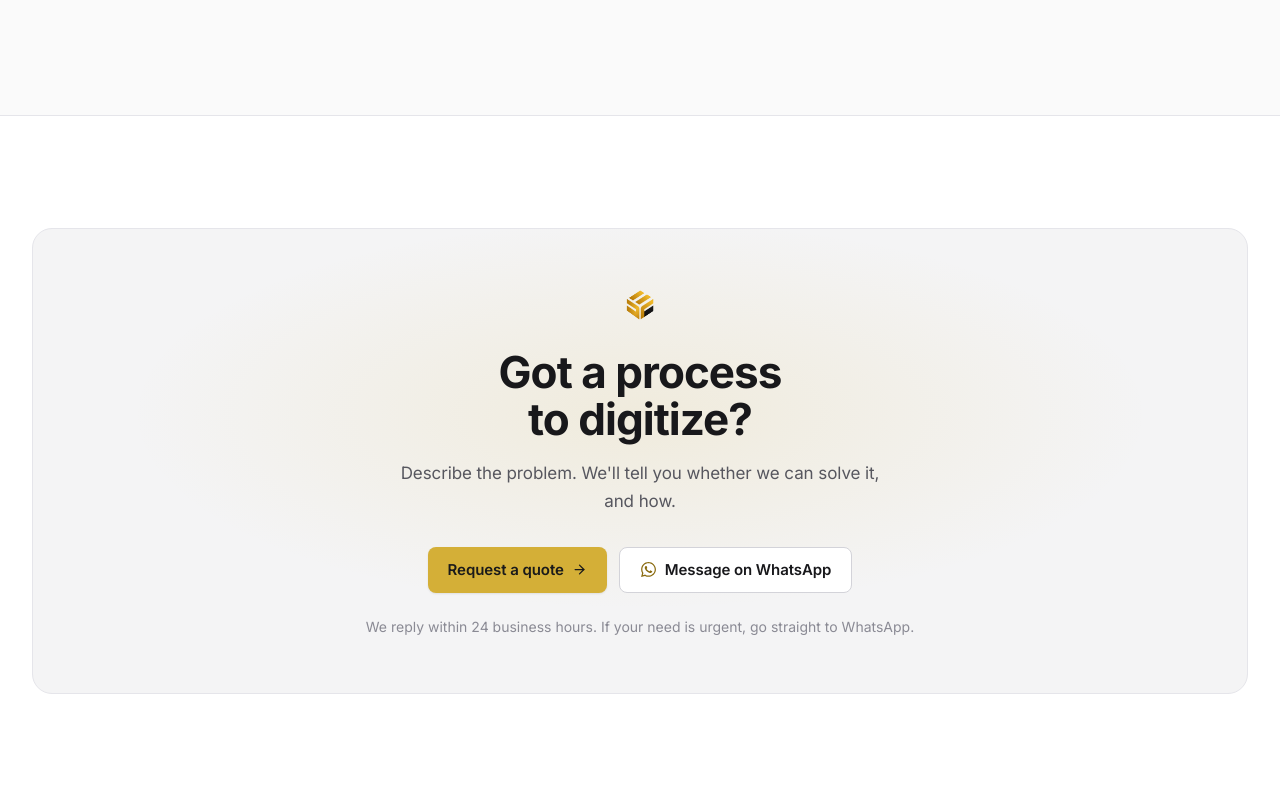
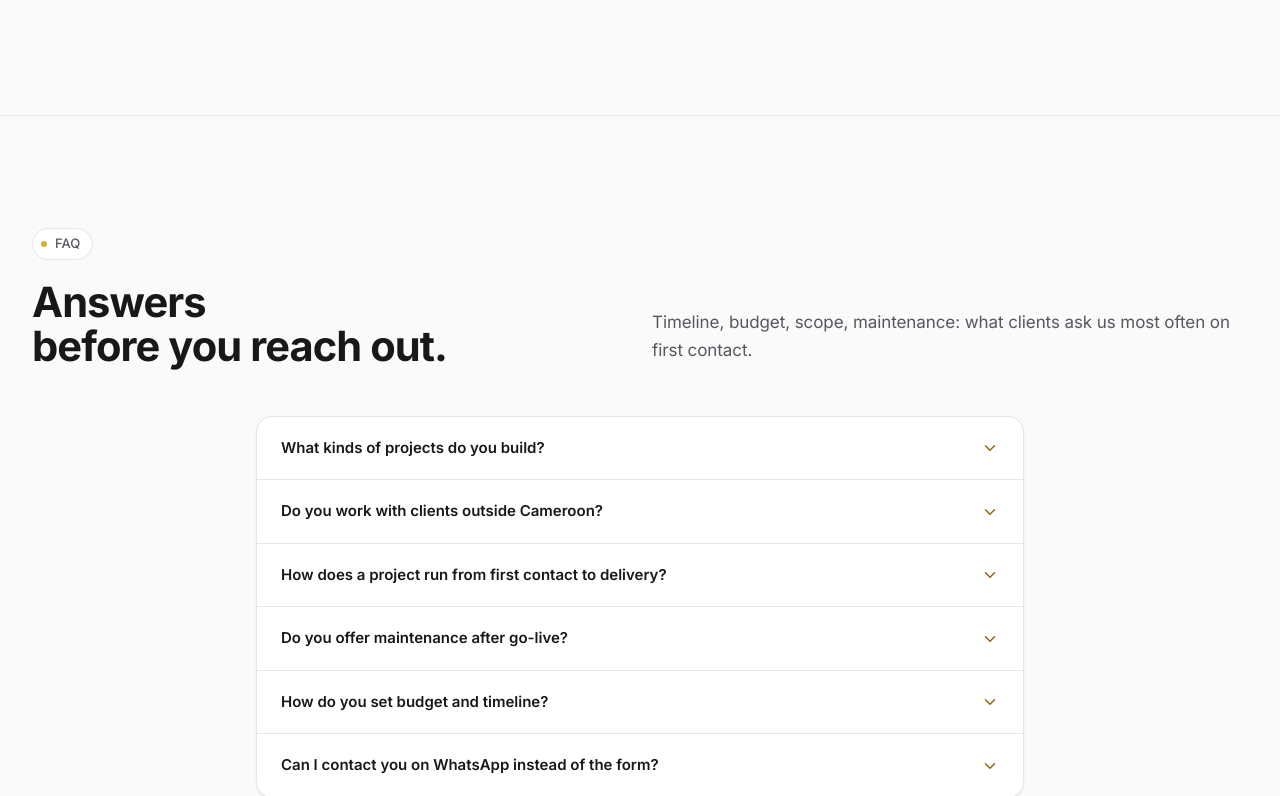
Before and after one commit to Chris-Manuelpipo/EVOLYX-DIGITAL, a React (Vite) app: page / in a window 1280 px wide. Shown: the part 5227-6023 px from the top of the page. Built offline with nearby package versions, Linux system fonts and the light colour scheme; no server answers.

Commit message:
Ajoute une section FAQ sur l'accueil avec traductions et SEO.
Questions/réponses FR/EN, accordéon accessible et JSON-LD FAQPage pour
faciliter la découverte avant la prise de contact.

```diff
--- /dev/null
+++ b/src/components/home/FaqSection.jsx
@@ -0,0 +1,57 @@
+import { useTranslation } from 'react-i18next';
+import { FiChevronDown } from 'react-icons/fi';
+import { FAQ_KEYS } from '../../data/faq';
+import Reveal from '../ui/Reveal';
+import Headline from '../ui/Headline';
+import SectionLabel from '../ui/SectionLabel';
+import { sectionBandClass } from '../../lib/sectionBand';
+
+export default function FaqSection({ band = 'muted' }) {
+  const { t } = useTranslation();
+
+  return (
+    <section
+      id="faq"
+      className={sectionBandClass(band)}
+      aria-labelledby="faq-heading"
+    >
+      <div className="mx-auto max-w-7xl px-5 lg:px-8">
+        <Reveal className="mb-12 grid gap-6 lg:grid-cols-[1fr_1fr] lg:items-end">
+          <div className="max-w-2xl">
+            <SectionLabel className="mb-5">{t('faq.eyebrow')}</SectionLabel>
+            <Headline
+              id="faq-heading"
+              lines={t('faq.title_lines', { returnObjects: true })}
+              start={80}
+              className="display text-[clamp(1.75rem,3.6vw,2.6rem)] text-on-surface"
+            />
+          </div>
+          <p className="r-rise body-lg text-on-variant lg:pb-1" style={{ '--d': '260ms' }}>
+            {t('faq.subtitle')}
+          </p>
+        </Reveal>
+
+        <Reveal className="mx-auto max-w-3xl">
+          <div className="card divide-y divide-outline">
+            {FAQ_KEYS.map((key, index) => (
+              <details
+                key={key}
+                className="group r-rise px-5 py-1 md:px-6"
+                style={{ '--d': `${120 + index * 70}ms` }}
+              >
+                <summary className="flex cursor-pointer list-none items-center justify-between gap-4 py-4 text-left text-[15px] font-semibold text-on-surface marker:content-none [&::-webkit-details-marker]:hidden">
+                  {t(`faq.${key}_q`)}
+                  <FiChevronDown
+                    className="shrink-0 text-lg text-gold-text transition-transform duration-300 group-open:rotate-180"
+                    aria-hidden="true"
+                  />
+                </summary>
+                <p className="pb-5 text-sm leading-relaxed text-on-variant">{t(`faq.${key}_a`)}</p>
+              </details>
+            ))}
+          </div>
+        </Reveal>
+      </div>
+    </section>
+  );
+}
--- a/src/components/seo/Seo.jsx
+++ b/src/components/seo/Seo.jsx
@@ -3,9 +3,11 @@ import { useLocation } from 'react-router-dom';
 import { useTranslation } from 'react-i18next';
 import { projects } from '../../data/projects';
 import { OG_IMAGE, SITE_NAME, SITE_ORIGIN, canonicalUrl } from '../../lib/site';
+import { FAQ_KEYS } from '../../data/faq';
 import {
   breadcrumbNode,
   buildGraph,
+  faqPageNode,
   projectNode,
   webPageNode,
 } from '../../lib/schema';
@@ -112,6 +114,16 @@ export default function Seo() {
         webPageNode({ path: pathname, title, description, lang, extraType }),
         breadcrumbNode(crumbs),
       );
+      if (pathname === '/') {
+        graphNodes.push(
+          faqPageNode(
+            FAQ_KEYS.map((key) => ({
+              question: t(`faq.${key}_q`),
+              answer: t(`faq.${key}_a`),
+            })),
+          ),
+        );
+      }
       if (project) graphNodes.push(projectNode(project, lang));
     }
     setJsonLd(buildGraph(graphNodes));
--- a/src/components/ui/Headline.jsx
+++ b/src/components/ui/Headline.jsx
@@ -12,13 +12,14 @@ export default function Headline({
   start = 0,
   accentIndex = -1,
   accentClassName = 'text-gold-text',
+  ...rest
 }) {
   // i18next renvoie la clé brute (une string) si la traduction manque :
   // sans ce garde-fou, un oubli dans un fichier de locale casse la page.
   const safeLines = Array.isArray(lines) ? lines : [lines];
 
   return (
-    <Tag className={className}>
+    <Tag className={className} {...rest}>
       {safeLines.map((line, index) => (
         <span
           key={typeof line === 'string' ? line : index}
--- /dev/null
+++ b/src/data/faq.js
@@ -0,0 +1,2 @@
+/** Clés i18n (`faq.<key>_q` / `faq.<key>_a`) — partagées entre la section et le JSON-LD. */
+export const FAQ_KEYS = ['item_1', 'item_2', 'item_3', 'item_4', 'item_5', 'item_6'];
--- /dev/null
+++ b/src/lib/sectionBand.js
@@ -0,0 +1,17 @@
+/**
+ * Bandes de section alternées sur tout le site.
+ * Clair : blanc (surface) ↔ gris page (surface-page).
+ * Sombre : gris (surface) ↔ noir (surface-page).
+ */
+export function sectionBandClass(band = 'primary', size = 'home') {
+  const padding =
+    size === 'home'
+      ? 'py-20 md:py-28'
+      : size === 'compact'
+        ? 'py-14 md:py-20'
+        : 'py-16 md:py-24';
+
+  const bg = band === 'primary' ? 'bg-surface' : 'bg-surface-page';
+
+  return `border-t border-outline ${padding} ${bg}`;
+}
--- a/src/locales/en/translation.json
+++ b/src/locales/en/translation.json
@@ -91,6 +91,26 @@
     "point_2_text": "Till, inventory, accounting: tools that stay usable without permanent internet.",
     "point_3_title": "Sensitive domains, structured data",
     "point_3_text": "Records, contributions, benefits: rigorous modeling, not a dressed-up spreadsheet."
+  },
+  "faq": {
+    "eyebrow": "FAQ",
+    "title_lines": [
+      "Answers",
+      "before you reach out."
+    ],
+    "subtitle": "Timeline, budget, scope, maintenance: what clients ask us most often on first contact.",
+    "item_1_q": "What kinds of projects do you build?",
+    "item_1_a": "Websites and web platforms, mobile apps, business software (inventory, till, records), automation and evolving existing applications. If your need does not fit a form option, describe it anyway — we will tell you honestly whether it is a good fit.",
+    "item_2_q": "Do you work with clients outside Cameroon?",
+    "item_2_a": "Yes. We work with Cameroonian companies, French-speaking African businesses and international clients. The site and our conversations are in French or English, depending on your team.",
+    "item_3_q": "How does a project run from first contact to delivery?",
+    "item_3_a": "Five steps: first contact to clarify the business problem, written quote and scoping, development in visible iterations, go-live with training, then maintenance if you want it. You keep one point of contact throughout.",
+    "item_4_q": "Do you offer maintenance after go-live?",
+    "item_4_a": "Yes. Fixes, functional improvements and hosting can be part of a maintenance agreement. Scope is defined in the quote so there are no surprises.",
+    "item_5_q": "How do you set budget and timeline?",
+    "item_5_a": "After the first conversation we send a written quote with scope, milestones and budget — before coding starts. Timeline depends on complexity and how quickly you can validate steps. An indicative range in the form helps us tailor the reply.",
+    "item_6_q": "Can I contact you on WhatsApp instead of the form?",
+    "item_6_a": "Yes, and it is often the fastest channel. The site form can also open WhatsApp with your request already drafted. We reply within 24 business hours by email; on WhatsApp, usually faster."
   },
   "process": {
     "eyebrow": "How it works",
--- a/src/locales/fr/translation.json
+++ b/src/locales/fr/translation.json
@@ -91,6 +91,26 @@
     "point_2_text": "Caisse, stock, compta : des outils qui restent utilisables sans Internet permanent.",
     "point_3_title": "Métiers sensibles, données structurées",
     "point_3_text": "Dossiers, cotisations, prestations : modélisation rigoureuse, pas un tableur habillé."
+  },
+  "faq": {
+    "eyebrow": "Questions fréquentes",
+    "title_lines": [
+      "Les réponses",
+      "avant de nous écrire."
+    ],
+    "subtitle": "Délais, budget, périmètre, maintenance : ce que nos clients nous demandent le plus souvent en première prise de contact.",
+    "item_1_q": "Quels types de projets réalisez-vous ?",
+    "item_1_a": "Sites et plateformes web, applications mobiles, logiciels métier (stock, caisse, dossiers), automatisation et évolution d'applications existantes. Si votre besoin ne correspond à aucune case du formulaire, décrivez-le : nous vous dirons franchement si c'est dans nos cordes.",
+    "item_2_q": "Travaillez-vous avec des clients hors du Cameroun ?",
+    "item_2_a": "Oui. Nous accompagnons des entreprises camerounaises, d'Afrique francophone et des clients internationaux. Le site et nos échanges se font en français ou en anglais, selon votre équipe.",
+    "item_3_q": "Comment se déroule un projet, de la prise de contact à la livraison ?",
+    "item_3_a": "Cinq étapes : prise de contact pour clarifier le problème métier, devis et cadrage écrit, développement par itérations visibles, mise en production avec formation, puis maintenance si vous le souhaitez. Vous gardez un interlocuteur unique tout au long.",
+    "item_4_q": "Proposez-vous la maintenance après la mise en production ?",
+    "item_4_a": "Oui. Correctifs, évolutions fonctionnelles et hébergement peuvent faire partie d'un contrat de maintenance. Le périmètre est défini au devis pour éviter les mauvaises surprises.",
+    "item_5_q": "Comment fixez-vous le budget et les délais ?",
+    "item_5_a": "Après la première discussion, nous vous envoyons un devis avec périmètre, jalons et budget par écrit — avant de coder. Les délais dépendent de la complexité et de votre disponibilité pour valider les étapes. Une fourchette indicative dans le formulaire nous aide à orienter la réponse.",
+    "item_6_q": "Puis-je vous contacter sur WhatsApp plutôt que via le formulaire ?",
+    "item_6_a": "Oui, et c'est souvent le canal le plus rapide. Le formulaire du site peut aussi ouvrir WhatsApp avec votre demande déjà rédigée. Nous répondons sous 24 heures ouvrées par email ; sur WhatsApp, en général plus vite."
   },
   "process": {
     "eyebrow": "Comment ça marche",
--- a/src/pages/Home.jsx
+++ b/src/pages/Home.jsx
@@ -4,26 +4,34 @@ import PortfolioPreview from '../components/home/PortfolioPreview';
 import TestimonialsSection from '../components/home/TestimonialsSection';
 import WhySection from '../components/home/WhySection';
 import ProcessSection from '../components/home/ProcessSection';
+import FaqSection from '../components/home/FaqSection';
 import CTASection from '../components/home/CTASection';
+import { getTestimonials } from '../data/testimonials';
 
 /**
  * Ordre de lecture : ce qu'on fait → ce qu'on a livré → ce que les clients en
- * disent → pourquoi nous → comment ça se passe → passer à l'action.
+ * disent → pourquoi nous → comment ça se passe → questions fréquentes → passer à l'action.
  *
  * Les témoignages viennent juste après le portfolio : le visiteur vient de voir
  * le travail, c'est le moment où une parole extérieure pèse le plus.
  * La section se retire d'elle-même s'il n'y a aucun témoignage renseigné.
  */
 export default function Home() {
+  // Héros sur surface-page ; chaque bande suivante alterne surface / surface-page.
+  let bandIndex = 0;
+  const nextBand = () => (bandIndex++ % 2 === 0 ? 'primary' : 'muted');
+  const hasTestimonials = getTestimonials().length > 0;
+
   return (
     <>
       <HeroSection />
-      <ServicesPreview />
-      <PortfolioPreview />
-      <TestimonialsSection />
-      <WhySection />
-      <ProcessSection />
-      <CTASection />
+      <ServicesPreview band={nextBand()} />
+      <PortfolioPreview band={nextBand()} />
+      {hasTestimonials && <TestimonialsSection band={nextBand()} />}
+      <WhySection band={nextBand()} />
+      <ProcessSection band={nextBand()} />
+      <FaqSection band={nextBand()} />
+      <CTASection band={nextBand()} />
     </>
   );
 }
```
Also changed, not shown: src/lib/schema.js.
